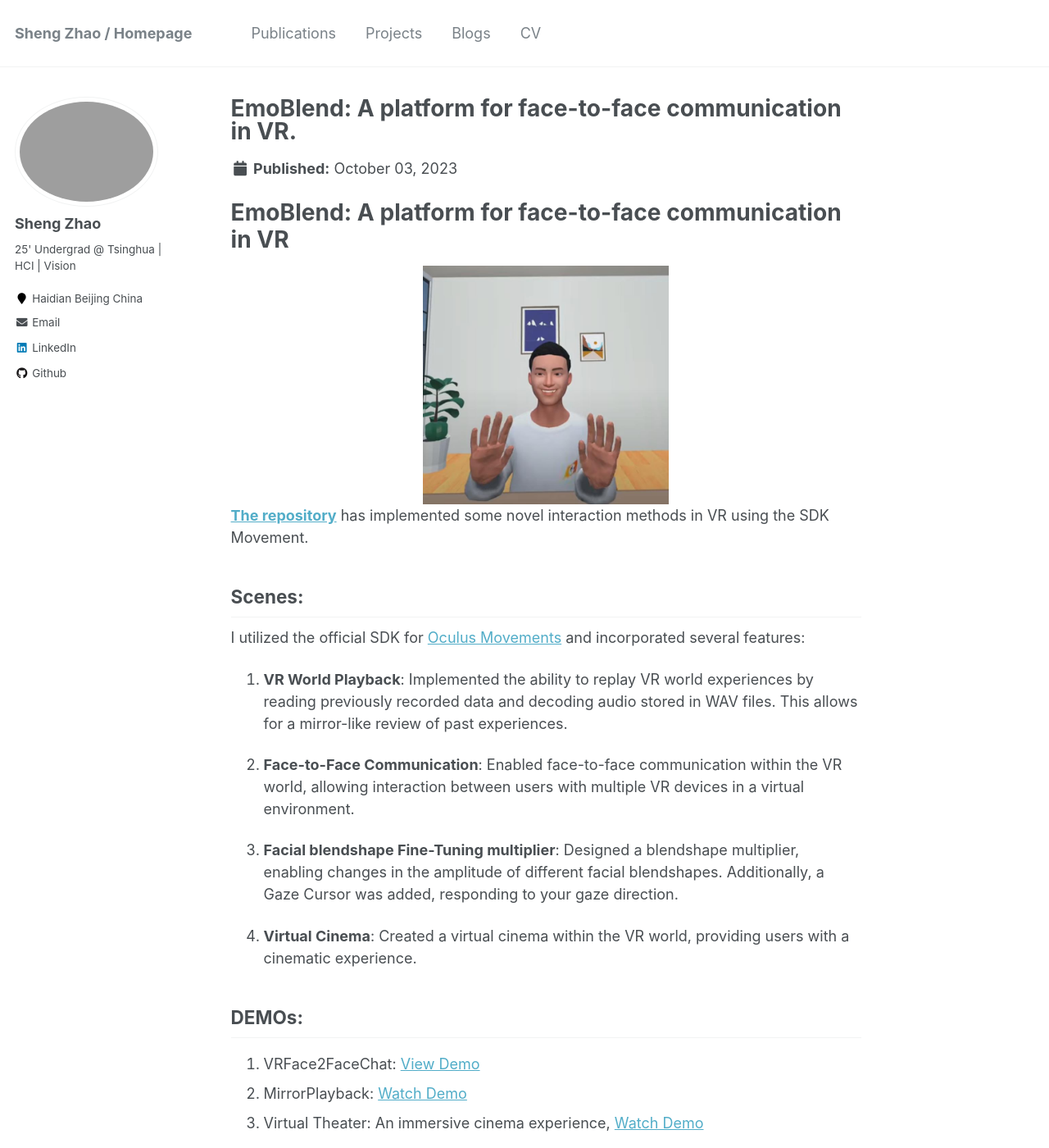
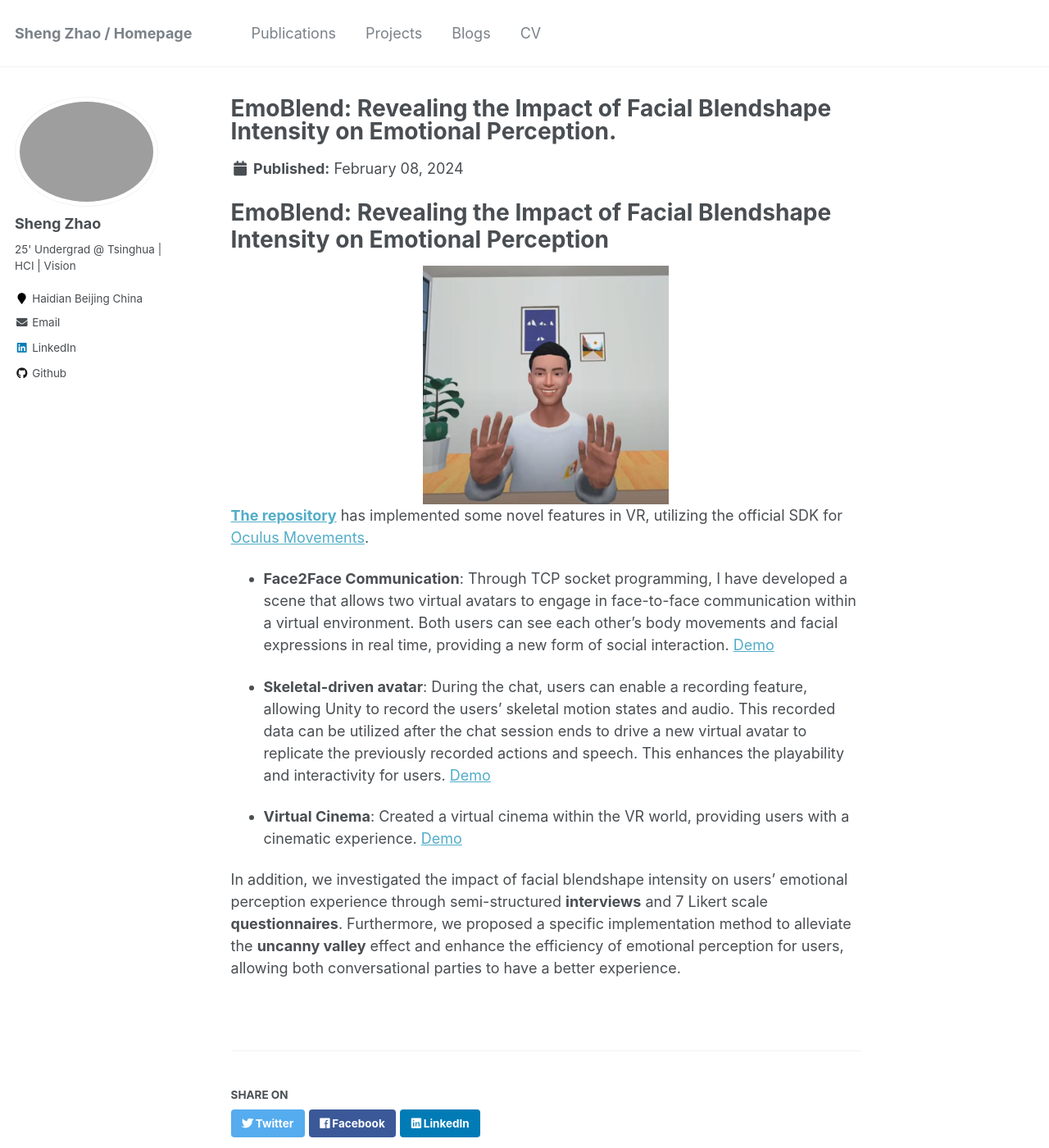
Before and after one commit to zhaosheng-thu/zhaosheng-thu.github.io, a Jekyll site: the page built from _projects/2023-04-07.md, in a window 1280 px wide and 1400 px high. Shown: the whole window at 82% size. Built offline with Jekyll 4.4.1, drawn with Linux system fonts in a browser that asks for light colours.

Commit message:
update transcripts

```diff
--- a/_projects/2023-04-07.md
+++ b/_projects/2023-04-07.md
@@ -1,31 +1,20 @@
 ---
-title: "EmoBlend: A platform for face-to-face communication in VR."
+title: "EmoBlend: Revealing the Impact of Facial Blendshape Intensity on Emotional Perception."
 permalink: /projects/avatarfacialexpressions
-date: 2023-10-03
-excerpt: "Implemented face-to-face communication in a VR world"
+excerpt: "<b>#HCI #Graphics #Social Computing</b><br/>Revealing the Impact of Facial Blendshape Intensity on Emotional Perception<br/><img src='0108male.png' width='210' height='200'>"
 ---
-# EmoBlend: A platform for face-to-face communication in VR
+# EmoBlend: Revealing the Impact of Facial Blendshape Intensity on Emotional Perception
 
 <div style="text-align:center;">
-    <img src="0108male.png" alt="示例图片" width="300" height="293">
+    <img src="0108male.png" alt="示例图片" width="300" height="290">
 </div>
 
-**[The repository](https://github.com/zhaosheng-thu/AvatarFacial)** has implemented some novel interaction methods in VR using the SDK Movement.
+**[The repository](https://github.com/zhaosheng-thu/AvatarFacial)** has implemented some novel features in VR, utilizing the official SDK for [Oculus Movements](https://github.com/oculus-samples/Unity-Movement).
 
-## Scenes:
+- **Face2Face Communication**: Through TCP socket programming, I have developed a scene that allows two virtual avatars to engage in face-to-face communication within a virtual environment. Both users can see each other's body movements and facial expressions in real time, providing a new form of social interaction. [Demo]()
 
-I utilized the official SDK for [Oculus Movements](https://github.com/oculus-samples/Unity-Movement) and incorporated several features:
+- **Skeletal-driven avatar**: During the chat, users can enable a recording feature, allowing Unity to record the users' skeletal motion states and audio. This recorded data can be utilized after the chat session ends to drive a new virtual avatar to replicate the previously recorded actions and speech. This enhances the playability and interactivity for users. [Demo](https://www.youtube.com/watch?v=puNORFzl48w)
 
-1. **VR World Playback**: Implemented the ability to replay VR world experiences by reading previously recorded data and decoding audio stored in WAV files. This allows for a mirror-like review of past experiences.
+- **Virtual Cinema**: Created a virtual cinema within the VR world, providing users with a cinematic experience. [Demo](https://www.youtube.com/watch?v=2zthpene_yg)
 
-2. **Face-to-Face Communication**: Enabled face-to-face communication within the VR world, allowing interaction between users with multiple VR devices in a virtual environment.
-
-3. **Facial blendshape Fine-Tuning multiplier**: Designed a blendshape multiplier, enabling changes in the amplitude of different facial blendshapes. Additionally, a Gaze Cursor was added, responding to your gaze direction.
-
-4. **Virtual Cinema**: Created a virtual cinema within the VR world, providing users with a cinematic experience.
-
-## DEMOs:
-
-1. VRFace2FaceChat: [View Demo]()
-2. MirrorPlayback: [Watch Demo](https://www.youtube.com/watch?v=puNORFzl48w)
-3. Virtual Theater: An immersive cinema experience, [Watch Demo](https://www.youtube.com/watch?v=2zthpene_yg)
+In addition, we investigated the impact of facial blendshape intensity on users' emotional perception experience through semi-structured **interviews** and 7 Likert scale **questionnaires**. Furthermore, we proposed a specific implementation method to alleviate the **uncanny valley** effect and enhance the efficiency of emotional perception for users, allowing both conversational parties to have a better experience.
```
Also changed, not shown: _pages/publications.md (+1 -1 lines), _projects/2023-12-10.md (+12 -13 lines), _publications/2010-10-01-paper-title-number-2.md (+2 -2 lines), _publications/imwut24a.md (+6 -2 lines), _projects/0108authui.png (deleted), _projects/imwut24a-prototype.jpg (renamed from _publications/imwut24a-prototype.jpg), _projects/imwut24a-storyboard.jpg (renamed from _publications/imwut24a-storyboard.jpg), 3 other files.
